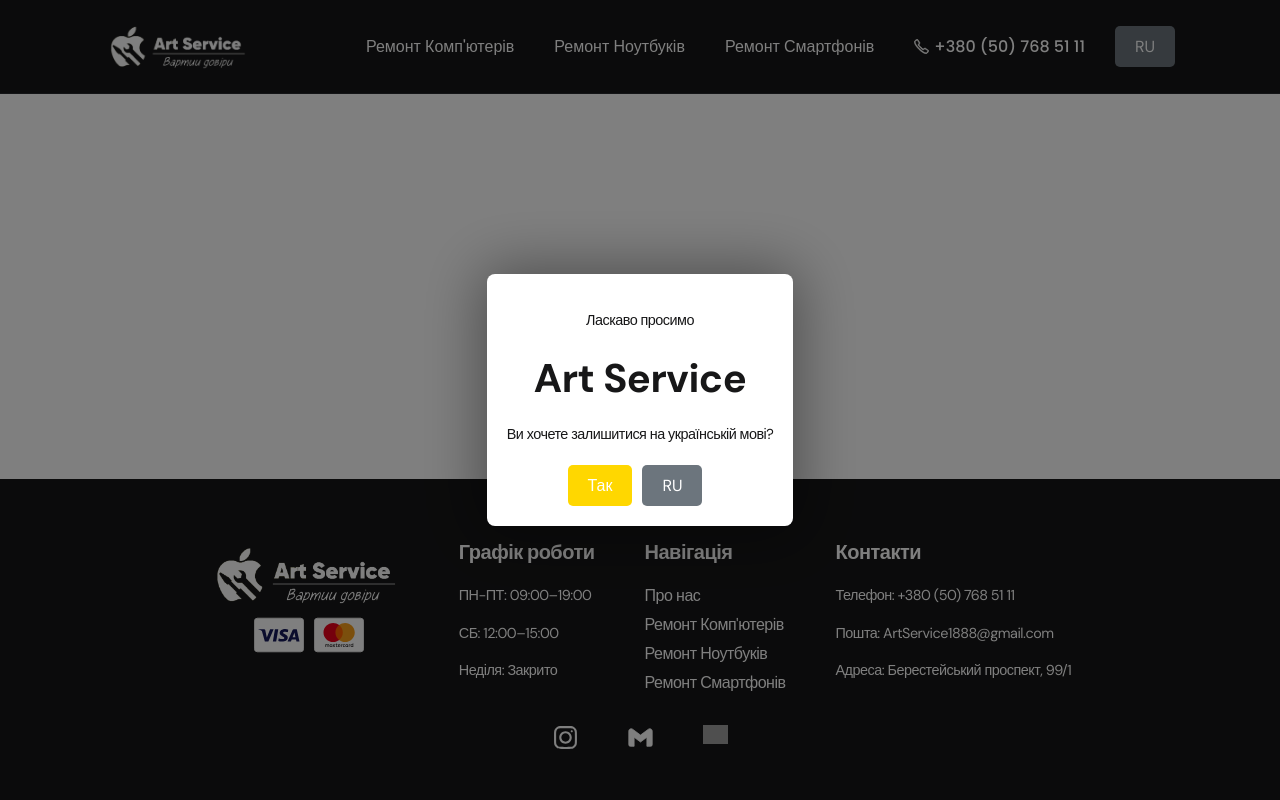
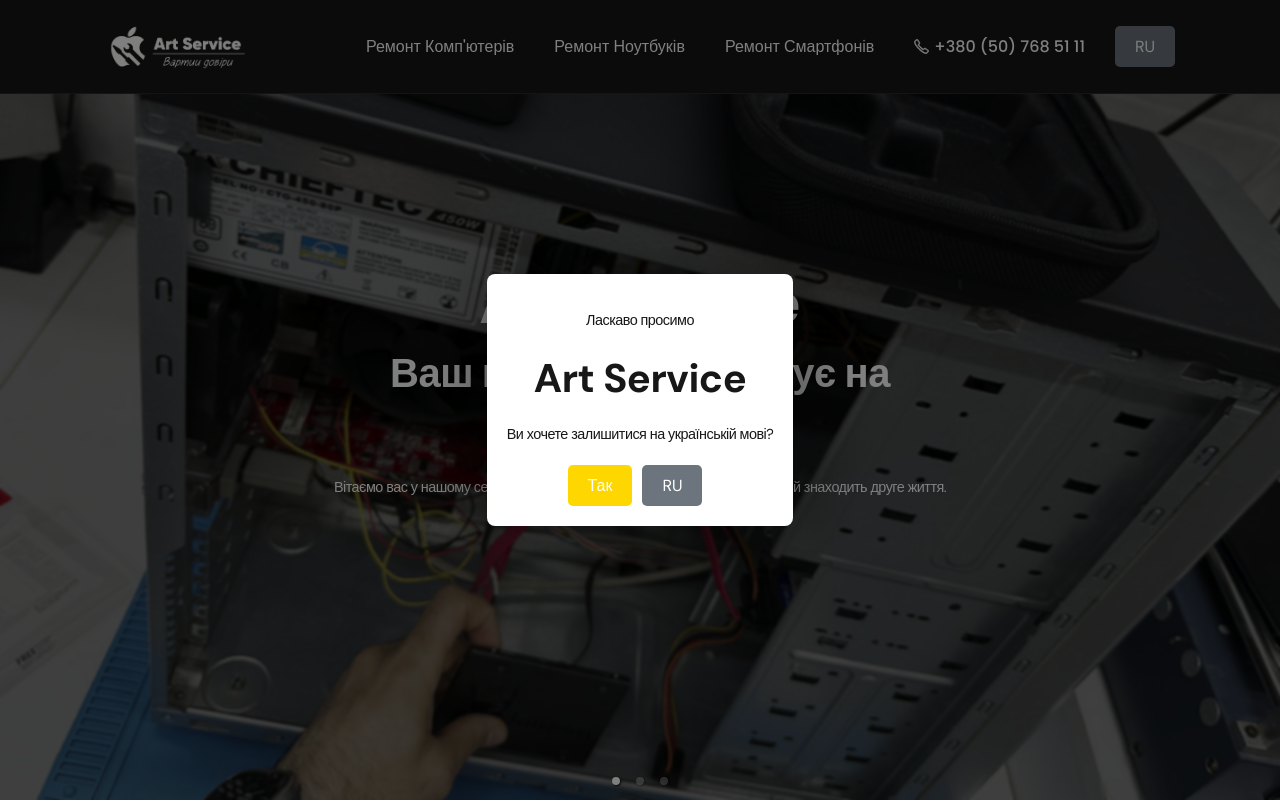
Before and after one commit to Maksim-Krainev/reactjs-art-service-com, a React (Create React App) app: page /about in a window 1280 px wide. Shown: the top 800 px of the page. Built offline with nearby package versions, Linux system fonts and the light colour scheme; grey boxes are pictures that could not be loaded.

Commit message:
add new page

```diff
--- a/public/locales/uk/translation.json
+++ b/public/locales/uk/translation.json
@@ -223,5 +223,12 @@
       "description": "Опис",
       "service-title": "Послуга"
     }
+  },
+  "about-us": {
+    "about-us_title": "Ваш гаджет заслуговує на найкраще.",
+    "about-us_body": " Вітаємо вас у нашому сервісному центрі  ArtService, з нами кожен пристрій знаходить друге життя.",
+    "body_1": "Наш якісний ремонт телефонів, планшетів та комп'ютерів, забезпечить надійність та довговічність у кожному відновленому гаджеті. Оберіть майстрів для Ваших гаджетів з ArtService.",
+    "body_2": "Наші майстри мають десятирічний досвід у сфері обслуговування електроніки. Ми вирішуємо найскладніші технічні завдання з впевненістю та точністю. Ми використовуємо лише оригінальні деталі, щоб ваш пристрій працював як новий. Ми знаємо, що кожен клієнт та кожен пристрій унікальні, це дозволяє нам впроваджувати персоналізовані рішення, щоб максимально відповідати вашим очікуванням.",
+    "body_3": "Наша місія – не просто відновити ваш гаджет, а стати надійним партнером для подальшої співпраці. Ми знаємо кожен гаджет у вашій родині потребує технічної підтримки, а Ви комфортних умов співпраці."
   }
 }
--- /dev/null
+++ b/src/components/heroAboutUs/HeroRepairComputer.js
@@ -0,0 +1,52 @@
+import React from 'react';
+import { useTranslation } from 'react-i18next';
+import { Carousel } from 'react-responsive-carousel';
+import 'react-responsive-carousel/lib/styles/carousel.min.css';
+// import './style.css';
+
+import BgImg01 from "./../../img/pc-page/comp_1.jpg";
+import BgImg02 from "./../../img/pc-page/comp_3.jpg";
+import BgImg03 from "./../../img/pc-page/laptop_2.jpg";
+
+const HeaderRepairComputer = () => {
+    const { t } = useTranslation();
+
+    return (
+        <header className="header">
+            <Carousel
+                showArrows={false}
+                autoPlay={true}
+                infiniteLoop={true}
+                showThumbs={false}
+                showStatus={false}
+                interval={5000}
+                swipeable={false}
+                emulateTouch={false}
+                stopOnHover={false}
+            >
+                <div>
+                    <img src={BgImg01} alt={t('header.slide1')} />
+                </div>
+                <div>
+                    <img src={BgImg02} alt={t('header.slide2')} />
+                </div>
+                <div>
+                    <img src={BgImg03} alt={t('header.slide3')} />
+                </div>
+            </Carousel>
+            <div className="header__wrapper">
+                <h1 className="header__title">
+                    <strong>
+                        Art Service
+                    </strong>
+                    <br />{t('about-us.about-us_title')}
+                </h1>
+                <div className="header__text">
+                    <p>{t('about-us.about-us_body')}</p>
+                </div>
+            </div>
+        </header>
+    );
+}
+
+export default HeaderRepairComputer;
--- a/src/pages/AboutUs.js
+++ b/src/pages/AboutUs.js
@@ -1,6 +1,8 @@
 import React from 'react';
 import { useTranslation } from 'react-i18next';
 import { Helmet } from 'react-helmet';
+
+import HeaderRepairComputer from './../components/heroAboutUs/HeroRepairComputer';
 
 const AboutUs = () => {
     const { t } = useTranslation();
@@ -11,7 +13,34 @@
                 <title>{t('about_us_title')}</title>
                 <meta name="description" content={t('about_us_description')} />
             </Helmet>
-            <h1>{t('about_us')}</h1>
+            <HeaderRepairComputer />
+           <ul className='about-us__list'>
+                <li className='about-us__item about-us__left '>
+                <iframe
+                src="https://www.youtube.com/embed/q-iY824to_0?si=mSWMo4gyqM6vqi35"
+                title="YouTube video player"
+                frameborder="0"
+                allow="accelerometer; autoplay; clipboard-write; encrypted-media; gyroscope; picture-in-picture; web-share"
+                referrerpolicy="strict-origin-when-cross-origin"
+                allowfullscreen></iframe>
+                <p>
+                {t('about-us.body_1')}
+                </p>
+                </li>
+                <li className='about-us__item'>
+
+                <iframe  src="https://www.youtube.com/embed/_NoTAk4nY_8?si=qQ2y8oafE7UJ0kAs" title="YouTube video player" frameborder="0" allow="accelerometer; autoplay; clipboard-write; encrypted-media; gyroscope; picture-in-picture; web-share" referrerpolicy="strict-origin-when-cross-origin" allowfullscreen></iframe>
+                <p>
+                {t('about-us.body_2')}
+                </p>
+                </li>
+                <li className='about-us__item about-us__left'>
+                <iframe  src="https://www.youtube.com/embed/f3DGiF2ZkhQ?si=bJVEclEr0JEEwrJ8" title="YouTube video player" frameborder="0" allow="accelerometer; autoplay; clipboard-write; encrypted-media; gyroscope; picture-in-picture; web-share" referrerpolicy="strict-origin-when-cross-origin" allowfullscreen></iframe>
+                <p>
+                {t('about-us.body_3')}
+                </p>
+                </li>
+           </ul>
         </>
     );
 }
--- a/src/styles/main.css
+++ b/src/styles/main.css
@@ -246,7 +246,27 @@
 	font-weight: 600;
   }
 
+  .about-us__item{
+	display: flex;
+	justify-content: space-around;
+	align-items: center;
+	text-align: center;
+  }
 
+  .about-us__left{
+	flex-direction: row-reverse;
+  }
+
+  .about-us__item p{
+	max-width: 450px;
+  }
+
+  .about-us__item iframe{
+	border-radius: 1rem;
+	margin: 20px 15px;
+	width: 560px ;
+	height: 315px;
+  }
 
 
   @media (min-width: 480px) {
@@ -347,6 +367,19 @@
 	.social__item {
 		width: 28px;
 	}
+
+	.about-us__item{
+		display: block;
+	  }
+
+	  .about-us__item p{
+		max-width: 450px;
+		margin: 0 auto;
+	  }
+	  .about-us__item iframe{
+		width: 320px;
+		height: auto;
+	  }
 }
 .App{
 	min-width: 100vw;
```
Also changed, not shown: public/locales/ru/translation.json (+8 -0 lines).
